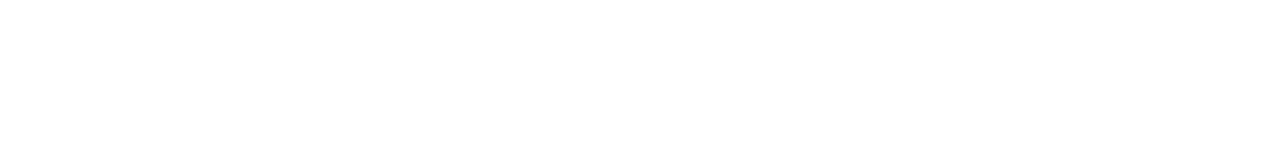
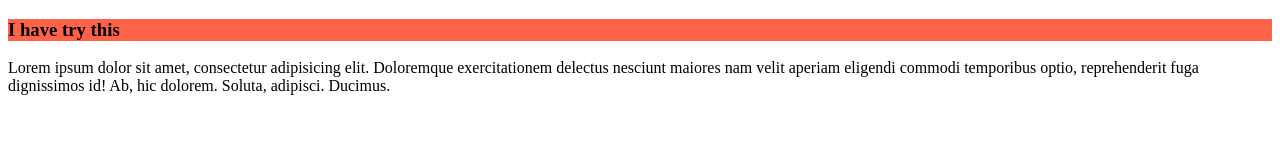
Before and after one commit to maruf14500/my-first-github-repo-, a plain HTML site: page index.html in a window 1280 px wide. Drawn offline with Linux system fonts and the light colour scheme.

Commit message:
i have added first blog

```diff
--- /dev/null
+++ b/Styles/blog.css
@@ -0,0 +1,3 @@
+h3{
+    background-color: tomato;
+}
--- a/index.html
+++ b/index.html
@@ -4,8 +4,10 @@
     <meta charset="UTF-8">
     <meta name="viewport" content="width=device-width, initial-scale=1.0">
     <title>my first  ever github repo</title>
+    <link rel="stylesheet" href="Styles/blog.css">
 </head>
-<body>
-
+<body><h3>I have try this</h3>
+    <p>Lorem ipsum dolor sit amet, consectetur adipisicing elit. Doloremque exercitationem delectus nesciunt maiores nam velit aperiam eligendi commodi temporibus optio, reprehenderit fuga dignissimos id! Ab, hic dolorem. Soluta, adipisci. Ducimus.
+    </p>
 </body>
 </html>
```
